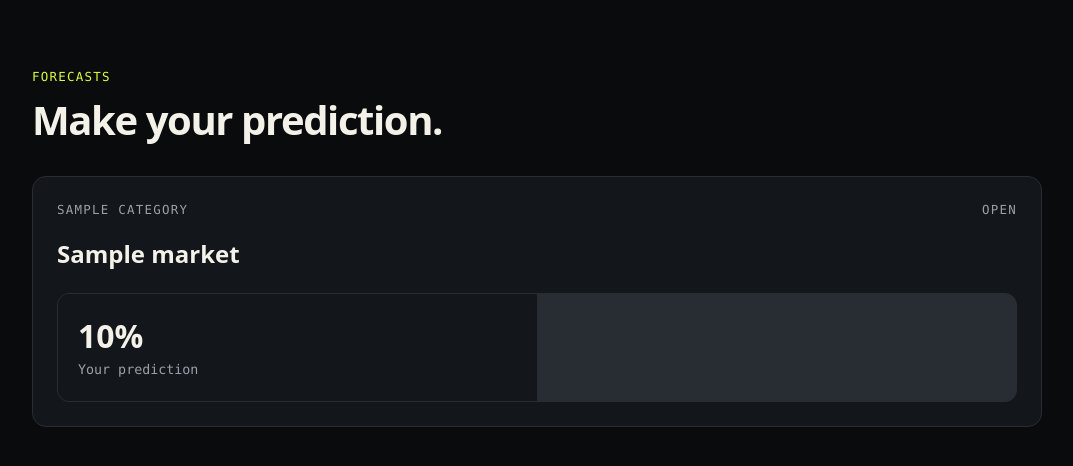
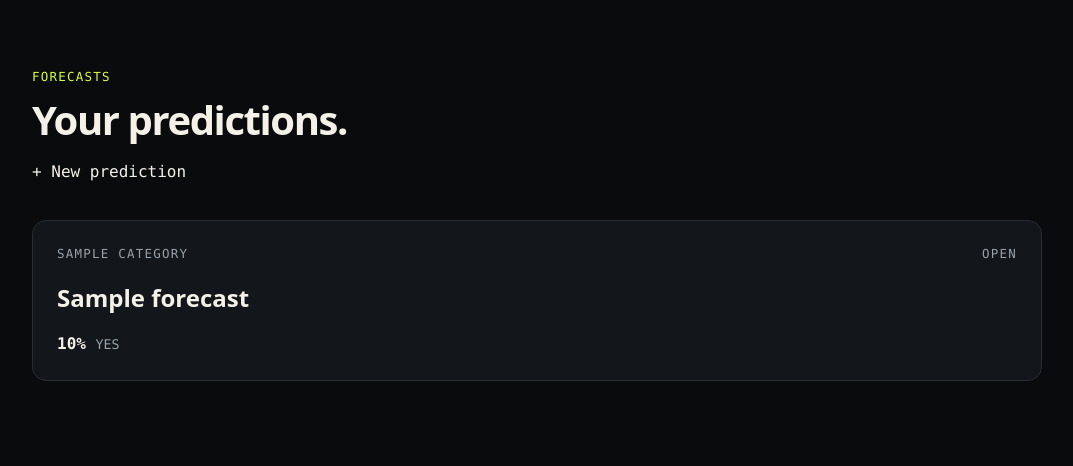
Before and after one commit to labriesystems/Prediction-Market, a Flask app: template templates/index.html in a window 1280 px wide. Shown: the part 72-538 px from the top of the page, without its empty margins (103-1176 px from the left). Run offline with Flask 3, Linux system fonts and the light colour scheme; the template is opened without the code that fills it: most values are stand-ins (such as "Sample title", 1, 10 or a date in 2020).

Commit message:
Update index.html

```diff
--- a/templates/index.html
+++ b/templates/index.html
@@ -6,33 +6,55 @@
 
 <header class="index-header">
   <p class="eyebrow">FORECASTS</p>
-  <h1>Make your prediction.</h1>
+  <h1>Your predictions.</h1>
+
+  <a class="button" href="{{ url_for('new_forecast') }}">
+    + New prediction
+  </a>
 </header>
 
+{% if forecasts %}
+
   <div class="grid">
-  {% for card in cards %}
-    <a class="card" href="{{ url_for('forecast_page', market_id=card.market.id) }}">
+
+    {% for forecast in forecasts %}
+
+      <a
+        class="card"
+        href="{{ url_for('forecast_page', forecast_id=forecast.id) }}"
+      >
 
         <div class="meta">
-        <span>{{ card.market.category }}</span>
-        <span>{{ card.market.status }}</span>
+          <span>{{ forecast.category }}</span>
+          <span>{{ forecast.status }}</span>
         </div>
 
-      <h2>{{ card.market.question }}</h2>
+        <h2>{{ forecast.question }}</h2>
 
-      {% if card.forecast %}
-        <div class="prices">
-          <div>
-            <b>{{ pct(card.forecast.probability) }}</b>
-            <small>Your prediction</small>
+        <div class="forecast-summary">
+          <strong>{{ pct(forecast.probability) }}</strong>
+          <small>YES</small>
         </div>
+
+        {% if forecast.status == 'resolved' %}
+          <div class="resolved">
+            Outcome:
+            {{ 'YES' if forecast.outcome else 'NO' }}
           </div>
-      {% else %}
-        <div class="locked">Not predicted yet</div>
         {% endif %}
 
       </a>
+
     {% endfor %}
+
   </div>
 
+{% else %}
+
+  <div class="locked">
+    You haven't made any predictions yet.
+  </div>
+
+{% endif %}
+
 {% endblock %}
```
Lines whose indentation alone changed are shown as unchanged.
